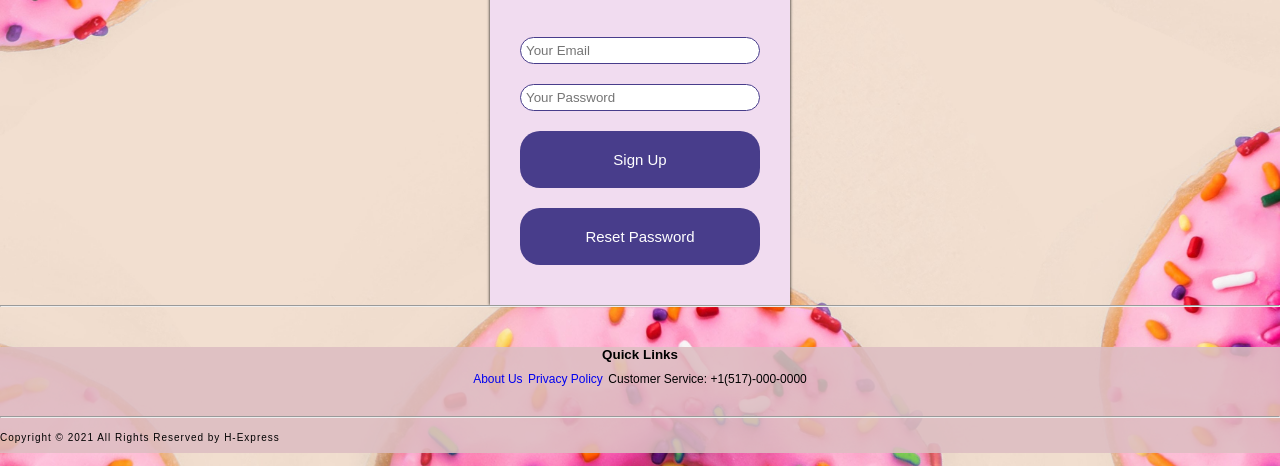
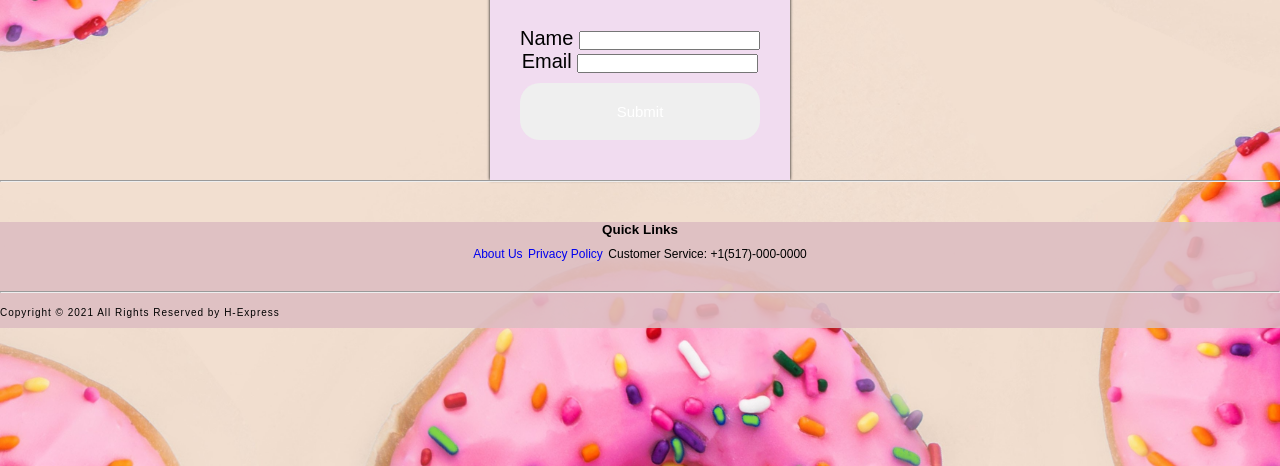
Before and after one commit to susansi/H-Express, a plain HTML site: page contact.html in a window 1280 px wide. Shown: the part 334-800 px from the top of the page. Drawn offline with Linux system fonts and the light colour scheme.

Commit message:
Update contact.html

```diff
--- a/contact.html
+++ b/contact.html
@@ -23,10 +23,12 @@
     <div class="signupFrm">
        <h1>Sign Up</h1>
        <form>
-           <input type="email" class="input-box" placeholder="Your Email">
-           <input type="password" class="input-box" placeholder="Your Password">
-           <button type="button" class="signbtn">Sign Up</button>
-           <button type="button" class="signbtn">Reset Password</button>
+       <label for="name">Name</label>
+       <input type="text" name="name" id="name" />
+
+        <label for="email">Email</label>
+        <input type="email" name="email" id="email" />
+        <button type="submit">Submit</button>
         </form>
       </div>
       <hr>
```
